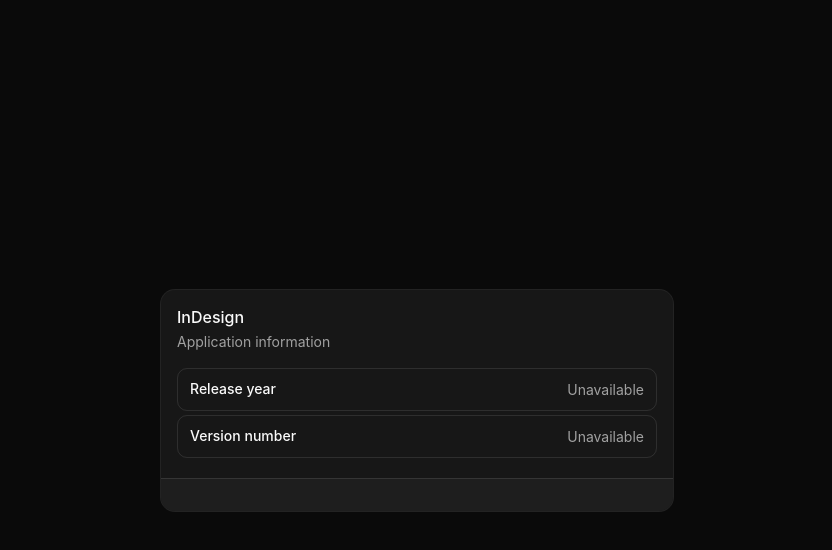
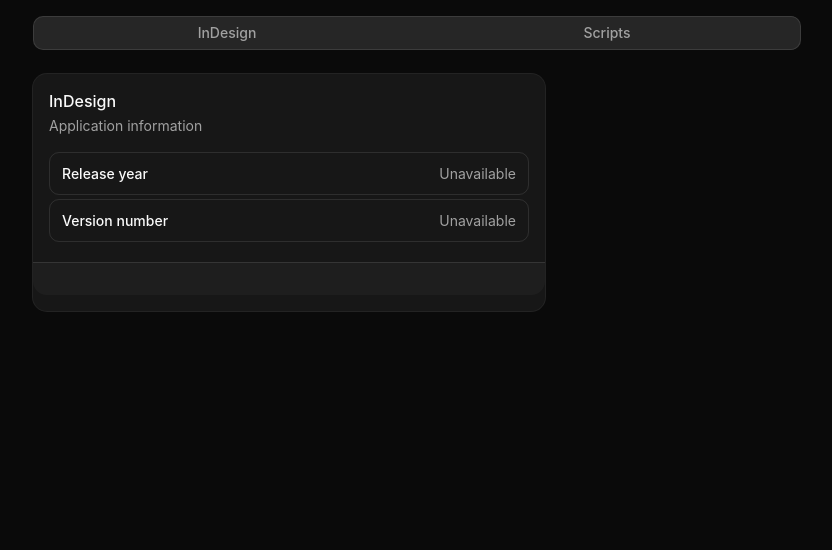
Before and after one commit to coconut-junior/stellar, a SvelteKit app: page / in a window 1280 px wide. Shown: the top 550 px of the page, without its empty margins (223-1055 px from the left). Built offline with nearby package versions, Linux system fonts and the light colour scheme.

Commit message:
mvp complete (well, excluding lytho functionality)

```diff
--- /dev/null
+++ b/src/lib/components/ui/tabs/index.ts
@@ -0,0 +1,18 @@
+import Content from "./tabs-content.svelte";
+import Trigger from "./tabs-trigger.svelte";
+import Root from "./tabs.svelte";
+import List, { tabsListVariants, type TabsListVariant } from "./tabs-list.svelte";
+
+export {
+	Root,
+	Content,
+	List,
+	Trigger,
+	tabsListVariants,
+	type TabsListVariant,
+	//
+	Root as Tabs,
+	Content as TabsContent,
+	List as TabsList,
+	Trigger as TabsTrigger,
+};
--- /dev/null
+++ b/src/lib/components/ui/tabs/tabs-content.svelte
@@ -0,0 +1,17 @@
+<script lang="ts">
+	import { Tabs as TabsPrimitive } from "bits-ui";
+	import { cn } from "$lib/utils.js";
+
+	let {
+		ref = $bindable(null),
+		class: className,
+		...restProps
+	}: TabsPrimitive.ContentProps = $props();
+</script>
+
+<TabsPrimitive.Content
+	bind:ref
+	data-slot="tabs-content"
+	class={cn("text-sm flex-1 outline-none", className)}
+	{...restProps}
+/>
--- /dev/null
+++ b/src/lib/components/ui/tabs/tabs-list.svelte
@@ -0,0 +1,40 @@
+<script lang="ts" module>
+	import { tv, type VariantProps } from "tailwind-variants";
+
+	export const tabsListVariants = tv({
+		base: "rounded-lg p-[3px] group-data-horizontal/tabs:h-8 data-[variant=line]:rounded-none group/tabs-list inline-flex w-fit items-center justify-center text-muted-foreground group-data-vertical/tabs:h-fit group-data-vertical/tabs:flex-col",
+		variants: {
+			variant: {
+				default: "bg-muted",
+				line: "gap-1 bg-transparent",
+			},
+		},
+		defaultVariants: {
+			variant: "default",
+		},
+	});
+
+	export type TabsListVariant = VariantProps<typeof tabsListVariants>["variant"];
+</script>
+
+<script lang="ts">
+	import { Tabs as TabsPrimitive } from "bits-ui";
+	import { cn } from "$lib/utils.js";
+
+	let {
+		ref = $bindable(null),
+		variant = "default",
+		class: className,
+		...restProps
+	}: TabsPrimitive.ListProps & {
+		variant?: TabsListVariant;
+	} = $props();
+</script>
+
+<TabsPrimitive.List
+	bind:ref
+	data-slot="tabs-list"
+	data-variant={variant}
+	class={cn(tabsListVariants({ variant }), className)}
+	{...restProps}
+/>
--- /dev/null
+++ b/src/lib/components/ui/tabs/tabs-trigger.svelte
@@ -0,0 +1,23 @@
+<script lang="ts">
+	import { Tabs as TabsPrimitive } from "bits-ui";
+	import { cn } from "$lib/utils.js";
+
+	let {
+		ref = $bindable(null),
+		class: className,
+		...restProps
+	}: TabsPrimitive.TriggerProps = $props();
+</script>
+
+<TabsPrimitive.Trigger
+	bind:ref
+	data-slot="tabs-trigger"
+	class={cn(
+		"gap-1.5 rounded-md border border-transparent px-1.5 py-0.5 text-sm font-medium group-data-[variant=default]/tabs-list:data-active:shadow-sm group-data-[variant=line]/tabs-list:data-active:shadow-none [&_svg:not([class*='size-'])]:size-4 has-data-[icon=inline-end]:pr-1 has-data-[icon=inline-start]:pl-1 relative inline-flex h-[calc(100%_-_1px)] flex-1 items-center justify-center whitespace-nowrap text-foreground/60 transition-all group-data-vertical/tabs:w-full group-data-vertical/tabs:justify-start hover:text-foreground focus-visible:border-ring focus-visible:ring-[3px] focus-visible:ring-ring/50 focus-visible:outline-1 focus-visible:outline-ring disabled:pointer-events-none disabled:opacity-50 dark:text-muted-foreground dark:hover:text-foreground [&_svg]:pointer-events-none [&_svg]:shrink-0",
+		"group-data-[variant=line]/tabs-list:bg-transparent group-data-[variant=line]/tabs-list:data-active:bg-transparent dark:group-data-[variant=line]/tabs-list:data-active:border-transparent dark:group-data-[variant=line]/tabs-list:data-active:bg-transparent",
+		"data-active:bg-background data-active:text-foreground dark:data-active:border-input dark:data-active:bg-input/30 dark:data-active:text-foreground",
+		"after:absolute after:bg-foreground after:opacity-0 after:transition-opacity group-data-horizontal/tabs:after:inset-x-0 group-data-horizontal/tabs:after:bottom-[-5px] group-data-horizontal/tabs:after:h-0.5 group-data-vertical/tabs:after:inset-y-0 group-data-vertical/tabs:after:-right-1 group-data-vertical/tabs:after:w-0.5 group-data-[variant=line]/tabs-list:data-active:after:opacity-100",
+		className
+	)}
+	{...restProps}
+/>
--- /dev/null
+++ b/src/lib/components/ui/tabs/tabs.svelte
@@ -0,0 +1,19 @@
+<script lang="ts">
+	import { Tabs as TabsPrimitive } from "bits-ui";
+	import { cn } from "$lib/utils.js";
+
+	let {
+		ref = $bindable(null),
+		value = $bindable(""),
+		class: className,
+		...restProps
+	}: TabsPrimitive.RootProps = $props();
+</script>
+
+<TabsPrimitive.Root
+	bind:ref
+	bind:value
+	data-slot="tabs"
+	class={cn("gap-2 group/tabs flex data-horizontal:flex-col", className)}
+	{...restProps}
+/>
--- a/src/routes/+page.svelte
+++ b/src/routes/+page.svelte
@@ -1,11 +1,11 @@
 <script lang="ts">
    import { Button } from '$lib/components/ui/button';
-   import { Input } from '$lib/components/ui/input';
    import { invoke } from '@tauri-apps/api/tauri';
    import { listen } from '@tauri-apps/api/event';
    import { onMount } from 'svelte';
    import * as Card from "$lib/components/ui/card/index.js";
    import * as Item from "$lib/components/ui/item/index.js";
+   import * as Tabs from "$lib/components/ui/tabs/index.js";
 
    type InDesign = {
       version: number;
@@ -13,43 +13,88 @@
       script_path: string;
    };
 
-   let indesign = $state<InDesign | null>(null);
+   type ScriptDependency = {
+      name: string;
+      filename: string;
+      url: string;
+      hidden: boolean;
+      version: number;
+      description: string;
+   };
+
+   type InDesignResponse = {
+      info: InDesign;
+      dependencies: {
+         scripts: ScriptDependency[];
+      };
+   };
+
+   type InDesignWithDependencies = InDesign & {
+      dependencies: {
+         scripts: ScriptDependency[];
+      };
+   };
+
+   let indesign = $state<InDesignWithDependencies | null>(null);
+   let activeTab = $state("indesign");
    let downloading = $state(false);
    let downloadProgress = $state<DownloadProgress | null>(null);
    let downloadMessage = $state<string | null>(null);
 
    type DownloadProgress = {
+      name: string;
       filename: string;
+      url: string;
+      hidden: boolean;
+      version: number;
+      description: string;
       current: number;
       total: number;
       downloaded: number;
       size?: number;
    };
 
-   onMount(async () => {
-      const unlistenProgress = await listen<DownloadProgress>('scripts-download-progress', (event) => {
+   onMount(() => {
+      let disposed = false;
+      let unlisten: (() => void)[] = [];
+
+      const setup = async () => {
+         const listeners = await Promise.all([
+            listen<DownloadProgress>('scripts-download-progress', (event) => {
                downloadProgress = event.payload;
-      });
-      const unlistenComplete = await listen<string>('scripts-download-complete', (event) => {
+            }),
+            listen<string>('scripts-download-complete', (event) => {
                downloading = false;
                downloadMessage = event.payload;
-      });
-      const unlistenError = await listen<string>('scripts-download-error', (event) => {
+            }),
+            listen<string>('scripts-download-error', (event) => {
                downloading = false;
                downloadMessage = null;
                alert(event.payload);
-      });
+            })
+         ]);
+
+         if (disposed) {
+            listeners.forEach((unlisten) => unlisten());
+            return;
+         }
+
+         unlisten = listeners;
 
          try {
-         indesign = await invoke<InDesign>('get_id_info');
+            const response = await invoke<InDesignResponse>('get_id_info');
+            indesign = { ...response.info, dependencies: response.dependencies };
+            void downloadScripts();
          } catch (error) {
             alert(String(error));
          }
+      };
+
+      void setup();
 
       return () => {
-         unlistenProgress();
-         unlistenComplete();
-         unlistenError();
+         disposed = true;
+         unlisten.forEach((stopListening) => stopListening());
       };
    });
 
@@ -80,7 +125,14 @@
 
 </script>
 
-<main class="dark text-foreground grid place-items-center h-full w-full bg-neutral-950">
+<main class="dark text-foreground flex h-full w-full flex-col items-center gap-4 overflow-y-auto bg-neutral-950 p-4">
+   <Tabs.Root bind:value={activeTab} class="flex-col w-full max-w-3xl">
+      <Tabs.List class="grid w-full grid-cols-2 border border-border bg-muted">
+         <Tabs.Trigger value="indesign">InDesign</Tabs.Trigger>
+         <Tabs.Trigger value="scripts">Scripts</Tabs.Trigger>
+      </Tabs.List>
+
+      <Tabs.Content value="indesign" class="mt-4">
          <Card.Root class="w-full max-w-lg">
             <Card.Header>
                <Card.Title>InDesign</Card.Title>
@@ -109,16 +161,15 @@
 
             <Card.Footer>
                {#if indesign}
-            <Button size="sm" onclick={() => runScript("cleanup.jsx")}>
-               Run cleanup script
-            </Button>
                   <Button size="sm" variant="outline" disabled={downloading} onclick={downloadScripts}>
                      {downloading ? "Downloading..." : "Download scripts"}
                   </Button>
                {/if}
             </Card.Footer>
 
+            <div class="flex flex-col flex-wrap">
                {#if downloadProgress}
+                  <Card.Root>
                      <Card.Content>
                         <p class="text-sm">
                            Downloading {downloadProgress.filename} ({downloadProgress.current}/{downloadProgress.total})
@@ -131,7 +182,9 @@
                            ></progress>
                         {/if}
                      </Card.Content>
+                  </Card.Root>
                {/if}
+            </div>
 
             {#if downloadMessage}
                <Card.Content>
@@ -139,5 +192,24 @@
                </Card.Content>
             {/if}
          </Card.Root>
+      </Tabs.Content>
+
+      <Tabs.Content value="scripts" class="mt-4">
+         <div class="flex flex-wrap gap-2">
+            {#each (indesign?.dependencies.scripts ?? []).filter((script) => !script.hidden) as script (script.filename)}
+               <Card.Root class="w-60 max-w-lg">
+                  <Card.Header>
+                     <Card.Title>{script.name}</Card.Title>
+                  </Card.Header>
+                  <Card.Footer>
+                     <Button size="sm" onclick={() => runScript(script.filename)}>
+                        Run
+                     </Button>
+                  </Card.Footer>
+               </Card.Root>
+            {/each}
+         </div>
+      </Tabs.Content>
+   </Tabs.Root>
 
 </main>
```
Also changed, not shown: 1 other file (tests, documents, lock files or other folders). Lines whose indentation alone changed are shown as unchanged.
